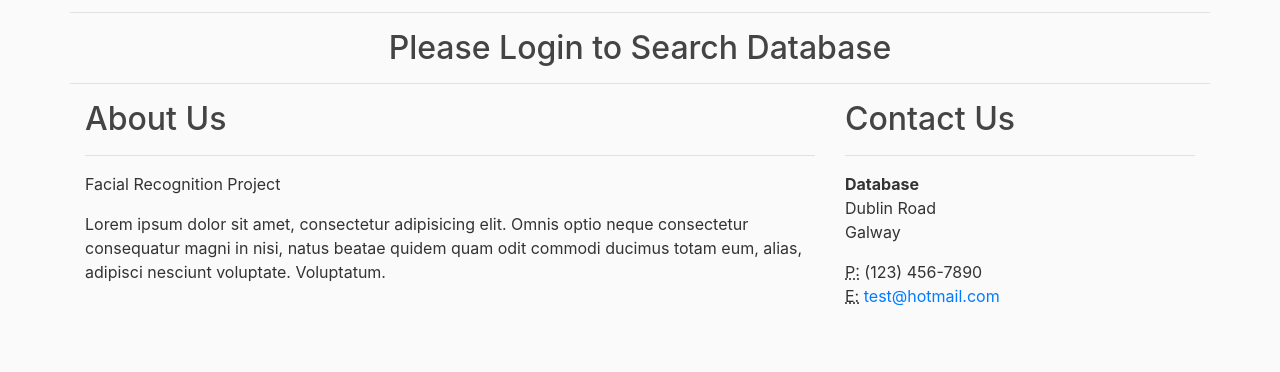
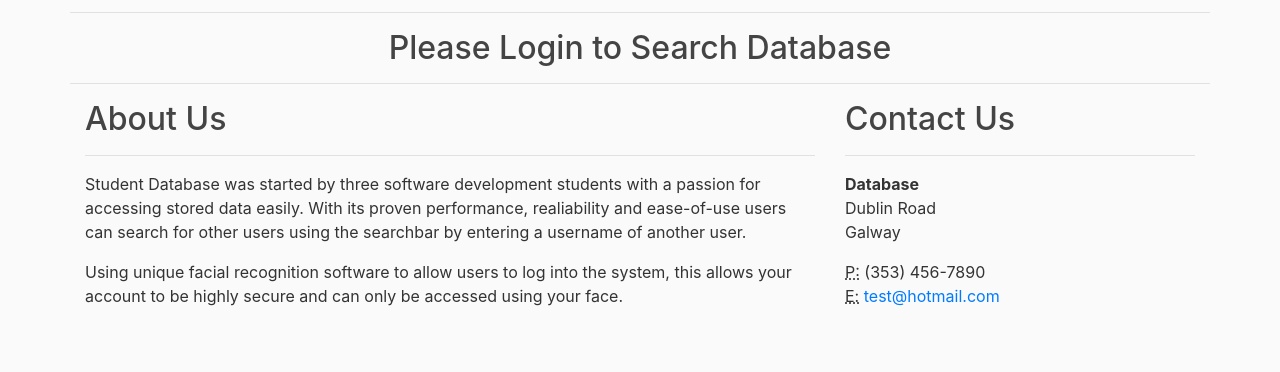
Before and after one commit to conorshortt123/facial-recognition-project, a Flask app: page / in a window 1280 px wide. Shown: the part 540-912 px from the top of the page. Run offline with Flask 2, Linux system fonts and the light colour scheme; some libraries are stand-ins or nearby versions.

Commit message:
Added information to the about us

```diff
--- a/Project/FrontEnd/templates/home.html
+++ b/Project/FrontEnd/templates/home.html
@@ -143,8 +143,8 @@
       <div class="col-md-8 mb-5">
         <h2>About Us</h2>
         <hr>
-        <p>Facial Recognition Project</p>
-        <p>Lorem ipsum dolor sit amet, consectetur adipisicing elit. Omnis optio neque consectetur consequatur magni in nisi, natus beatae quidem quam odit commodi ducimus totam eum, alias, adipisci nesciunt voluptate. Voluptatum.</p>
+        <p>Student Database was started by three software development students with a passion for accessing stored data easily. With its proven performance, realiability and ease-of-use users can search for other users using the searchbar by entering a username of another user.</p>
+        <p>Using unique facial recognition software to allow users to log into the system, this allows your account to be highly secure and can only be accessed using your face.</p>
       </div>
       <div class="col-md-4 mb-5">
         <h2>Contact Us</h2>
@@ -157,7 +157,7 @@
         </address>
         <address>
           <abbr title="Phone">P:</abbr>
-          (123) 456-7890
+          (353) 456-7890
           <br>
           <abbr title="Email">E:</abbr>
           <a href="mailto:#">test@hotmail.com</a>
```
